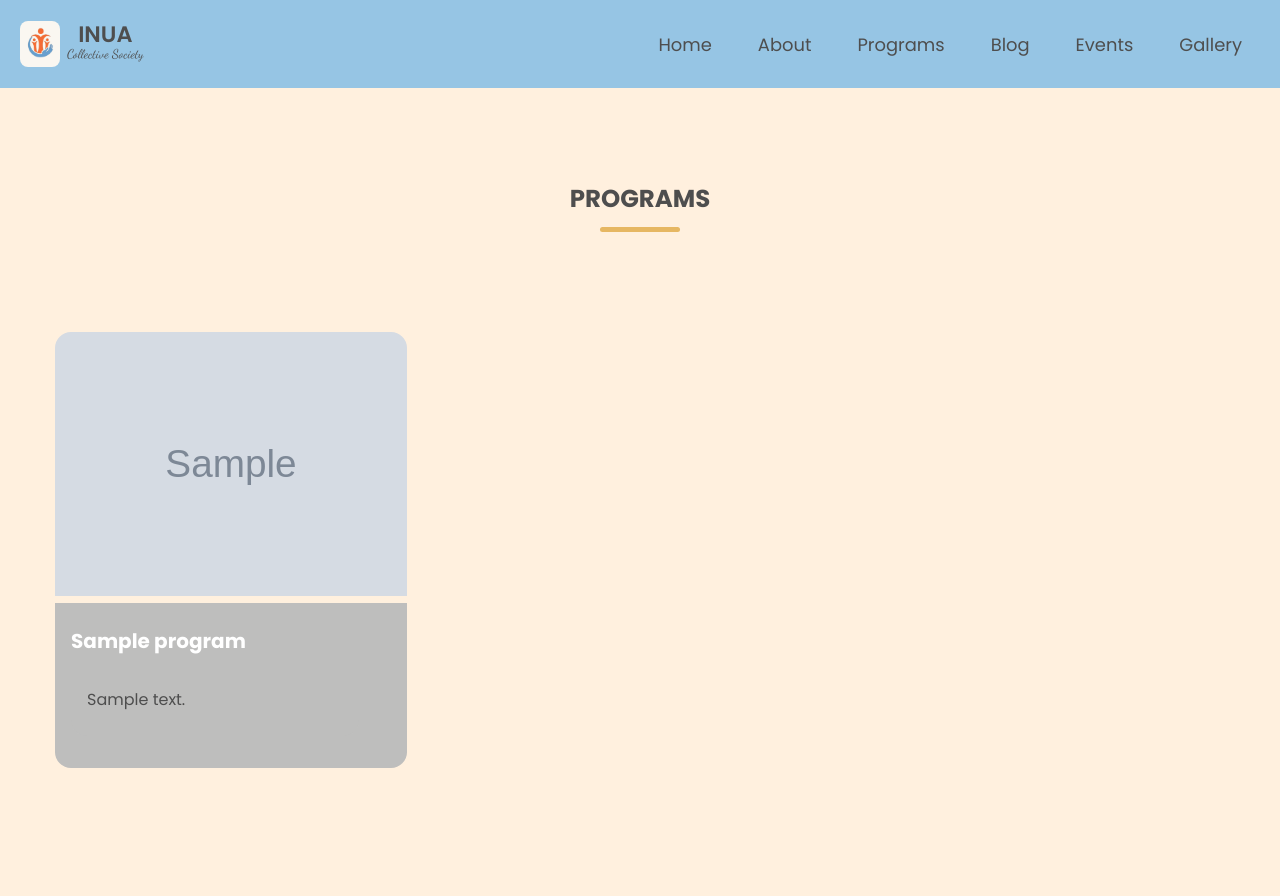
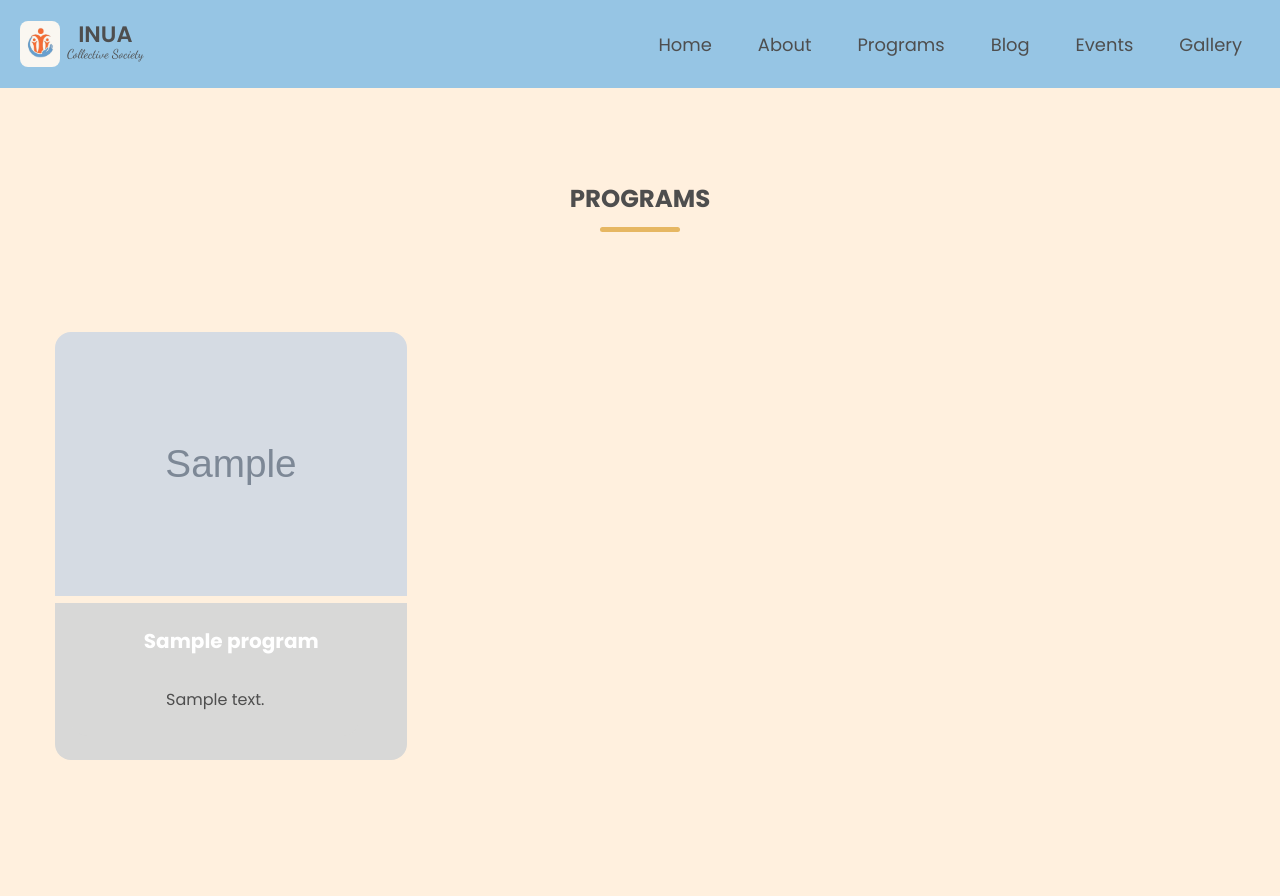
Before and after one commit to ShearStress021/inuaCollective, a Flask app: page /programs in a window 1280 px wide. After the commit the page ends 760 px from the top, so only its background shows below. Run offline with Flask 3, Linux system fonts and the light colour scheme; tables that the repository leaves empty hold one stand-in row (values such as "Sample post"); grey boxes marked "Sample" are stand-in pictures; some web fonts are replaced.

Commit message:
changes on programs page

```diff
--- a/app.py
+++ b/app.py
@@ -6,4 +6,4 @@ app = Flask(__name__)
 create_app(app)
 
 if __name__ == "__main__":
-    app.run()
+    app.run(debug=True)
--- a/static/css/style.css
+++ b/static/css/style.css
@@ -415,11 +415,11 @@ header .navbar {
 }
 
 .program-section .program-list .program-item {
-
+    /*
     width: 100%;
     max-width: 600px;
     overflow: hidden;
-    cursor: pointer;
+    cursor: pointer; */
 
 }
 
@@ -432,12 +432,16 @@ header .navbar {
 }
 
 .program-section .program-list .program-item .program-content {
+    max-width: 90%;
+    width: 100%;
+    display: flex;
+    flex-direction: column;
+    background: rgb(216, 216, 215);
+    border-bottom-left-radius: 1rem;
+    border-bottom-right-radius: 1rem;
+    text-align: center;
+    padding: 1.5rem 1rem;
 
-    display: -webkit-box;
-    -webkit-line-clamp: 2;
-    -webkit-box-orient: vertical;
-    overflow: hidden;
-    margin-bottom: 0.5rem;
 }
 
 
@@ -452,7 +456,7 @@ header .navbar {
 
 }
 
-.program-section .program-list .program-item .program-content {
+/* .program-section .program-list .program-item .program-content {
     background: rgb(190, 190, 189);
     padding: 1.5rem 1rem;
     border-bottom-left-radius: 1rem;
@@ -460,15 +464,15 @@ header .navbar {
     max-width: 90%;
     width: 100%;
 
-}
+} */
 
-.program-section .program-list .program-item .program-img .program-section .program-list .program-item:hover .program-image {
+/* .program-section .program-list .program-item .program-img .program-section .program-list .program-item:hover .program-image {
     filter: blur(4px) brightness(0.7);
 }
 
 .program-section .program-list .program-item:hover .program-title {
     opacity: 1;
-}
+} */
 
 /* -------------------Testimonials Section ------------- */
 .testimonial-section {
--- a/templates/program.html
+++ b/templates/program.html
@@ -12,7 +12,7 @@
 
                 <a class="program-content">
                     <h3 class="program-title">{{ program.title }}</h3>
-                    <p class="program-content">{{ program.content }}</p>
+                    <p class="program-content">{{ program.content|truncatewords(20) }}</p>
                 </a>
             </div>
             {% endfor %}
```
